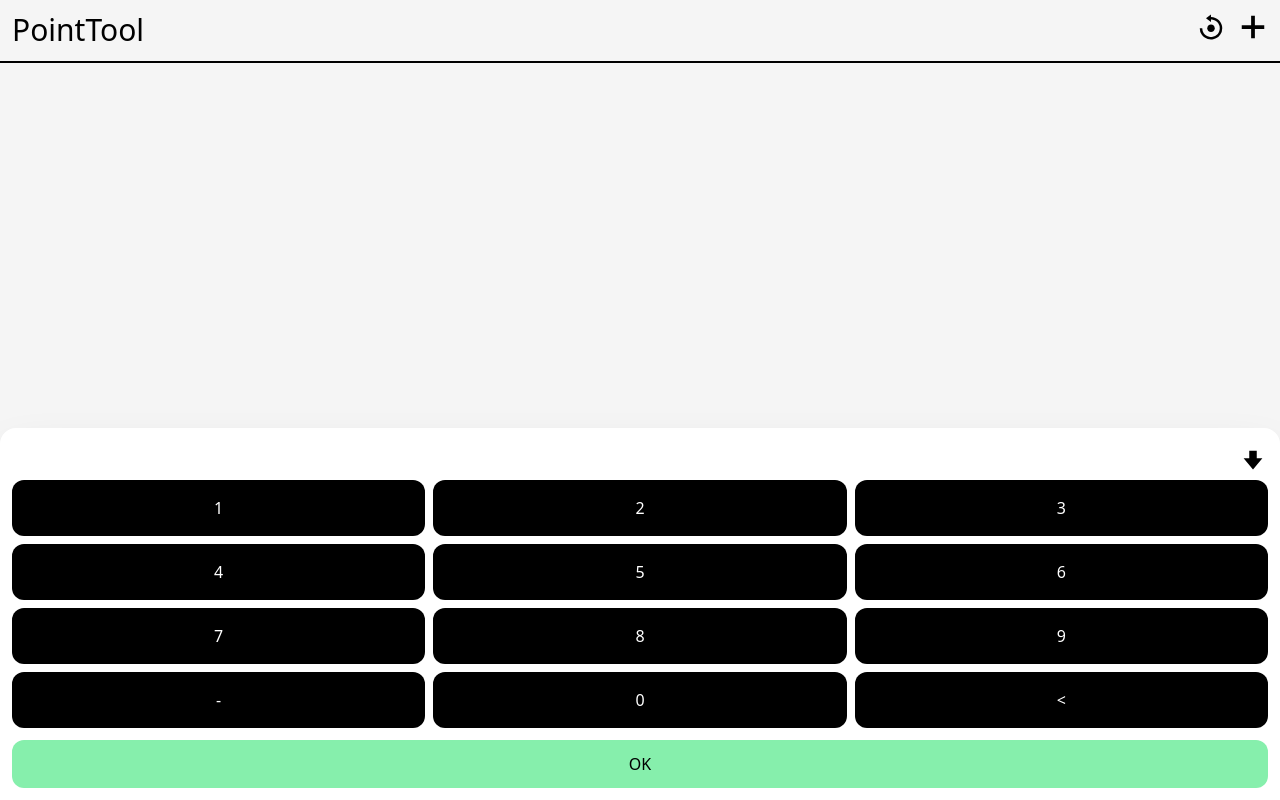
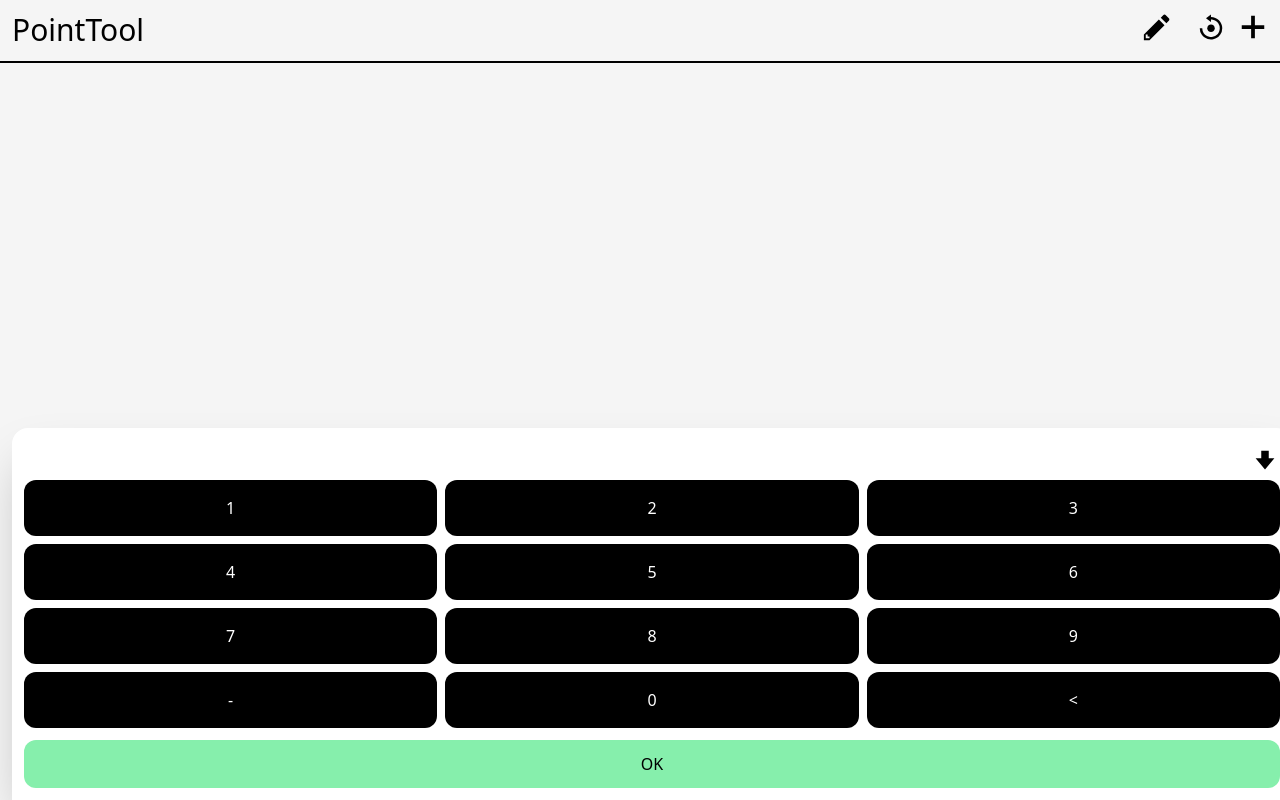
Before and after one commit to Dzban-Diego/punkTool, a Next.js app: page / in a window 1280 px wide. Built offline with nearby package versions, Linux system fonts and the light colour scheme.

Commit message:
Ukrywanie kontrolek

```diff
--- a/src/components/Header.tsx
+++ b/src/components/Header.tsx
@@ -1,12 +1,15 @@
 import React, { memo, useState } from "react";
 import { BiReset } from "react-icons/bi";
-import { GoPlus } from "react-icons/go";
+import { GoPencil, GoPlus } from "react-icons/go";
 
 type HeaderType = {
   reset: () => void;
   addPlayer: () => void;
+  edit: boolean;
+  setEdit: (v: boolean) => void;
 };
-const Header: React.FC<HeaderType> = memo(({ reset, addPlayer }) => {
+const Header: React.FC<HeaderType> = memo(
+  ({ reset, addPlayer, setEdit, edit }) => {
     const [enableReset, setEnableReset] = useState(false);
 
     function handleReset() {
@@ -29,6 +32,17 @@ const Header: React.FC<HeaderType> = memo(({ reset, addPlayer }) => {
       >
         PointTool
         <div>
+          <button
+            className="mx-3"
+            onClick={() => setEdit(!edit)}
+            aria-label="reset"
+          >
+            <GoPencil
+              size={30}
+              color={edit ? "red" : "black"}
+              className={"transition-colors"}
+            />
+          </button>
           <button className="mx-3" onClick={handleReset} aria-label="reset">
             <BiReset
               className="transition-colors"
@@ -41,7 +55,8 @@ const Header: React.FC<HeaderType> = memo(({ reset, addPlayer }) => {
         </div>
       </h1>
     );
-});
+  }
+);
 
 Header.displayName = "Header";
 
--- a/src/components/Player.tsx
+++ b/src/components/Player.tsx
@@ -16,6 +16,7 @@ type Props = {
   selected: boolean;
   select: () => void;
   remove: () => void;
+  edit: boolean;
 };
 
 type Ref = {
@@ -23,7 +24,7 @@ type Ref = {
 };
 
 const Player = forwardRef<Ref, Props>(
-  ({ player, setPlayer, selected, select, remove}, ref) => {
+  ({ player, setPlayer, selected, select, remove, edit: globalEdit }, ref) => {
     const inputRef = useRef<HTMLInputElement>(null);
     function handlePlayerNameChange(e: React.ChangeEvent<HTMLInputElement>) {
       setPlayer({ ...player, name: e.target.value });
@@ -49,7 +50,7 @@ const Player = forwardRef<Ref, Props>(
     return (
       <div
         onClick={select}
-        className={`my-2 flex rounded border-2 px-3 py-1 text-xl shadow ${
+        className={`my-2 flex rounded border-2 px-3 py-1 text-xl shadow w-full ${
           selected ? "border-primary bg-primary" : "border-white bg-white"
         }`}
       >
@@ -74,6 +75,8 @@ const Player = forwardRef<Ref, Props>(
         >
           {player.bomb ? <FaBomb size={30} /> : <BiBomb size={30} />}
         </button>
+        {globalEdit ? (
+          <>
             <button
               type="button"
               className="mx-1"
@@ -92,6 +95,8 @@ const Player = forwardRef<Ref, Props>(
             >
               <GoTrashcan size={30} />
             </button>
+          </>
+        ) : null}
       </div>
     );
   }
--- a/src/pages/index.tsx
+++ b/src/pages/index.tsx
@@ -1,7 +1,7 @@
 import { type NextPage } from "next";
 import Head from "next/head";
 import Player from "~/components/Player";
-import { useEffect, useMemo } from "react";
+import { useEffect, useMemo, useState } from "react";
 import React from "react";
 import { useAutoAnimate } from "@formkit/auto-animate/react";
 import usePlayers from "~/utils/usePlayers";
@@ -9,6 +9,7 @@ import Keyboard from "~/components/Keyboard";
 import Header from "~/components/Header";
 
 const Home: NextPage = () => {
+  const [edit, setEdit] = useState(false);
   const [playersList] = useAutoAnimate({
     duration: 200,
   });
@@ -47,8 +48,13 @@ const Home: NextPage = () => {
         <link rel="icon" href="/favicon.ico" />
       </Head>
       <main className="flex max-h-screen min-h-screen flex-col items-center">
-        <Header reset={reset} addPlayer={addPlayer} />
-        <div className={"flex flex-col items-center overflow-scroll p-3"}>
+        <Header
+          reset={reset}
+          addPlayer={addPlayer}
+          edit={edit}
+          setEdit={setEdit}
+        />
+        <div className={"flex flex-col overflow-scroll p-3 w-full"}>
           <div className={"w-full justify-between"} ref={playersList}>
             {players.map((player, index) => (
               <Player
@@ -59,6 +65,7 @@ const Home: NextPage = () => {
                 player={player}
                 select={() => setSelectedPlayer(index)}
                 remove={() => removePlayer(index)}
+                edit={edit}
               />
             ))}
             <div className="h-80" />
```
Lines whose indentation alone changed are shown as unchanged.
